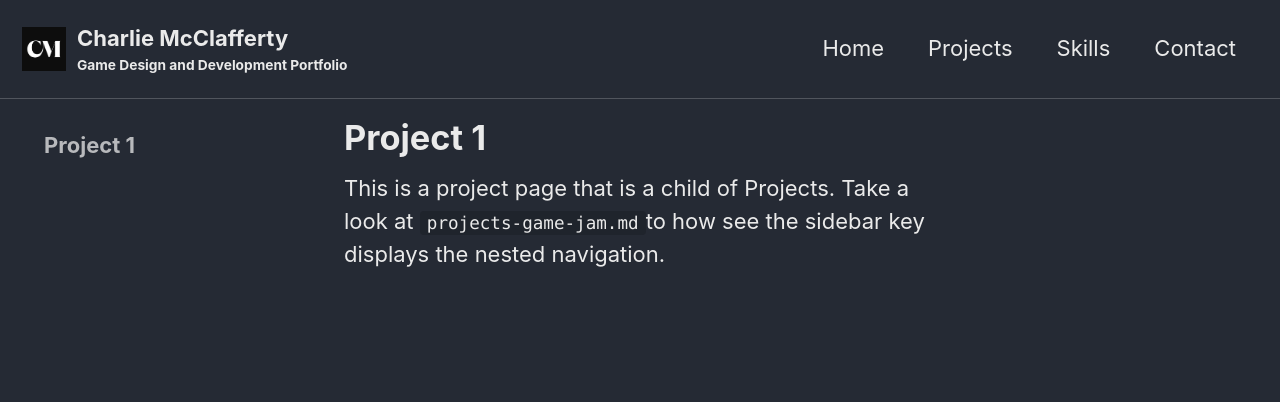
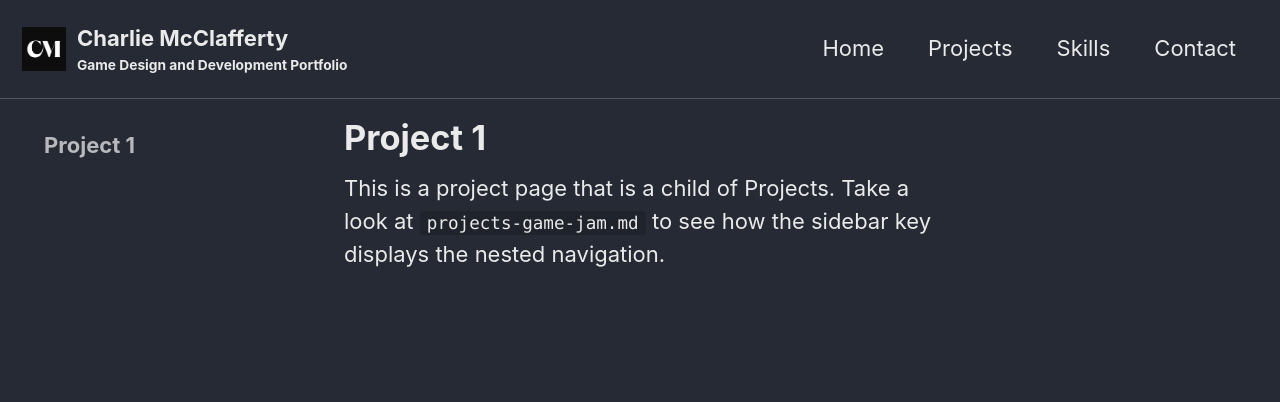
Before and after one commit to cmcclafferty/cmcclafferty.github.io, a Jekyll site: the page built from _pages/project1.md, in a window 1280 px wide. Shown: the top 402 px of the page. Built offline with Jekyll 4.4.1, drawn with Linux system fonts in a browser that asks for light colours.

```diff
--- a/_pages/project1.md
+++ b/_pages/project1.md
@@ -8,4 +8,4 @@ sidebar:
     - project1
 
 ---
-This is a project page that is a child of Projects. Take a look at `projects-game-jam.md`to how see the sidebar key displays the nested navigation.
+This is a project page that is a child of Projects. Take a look at `projects-game-jam.md` to see how the sidebar key displays the nested navigation.
```
